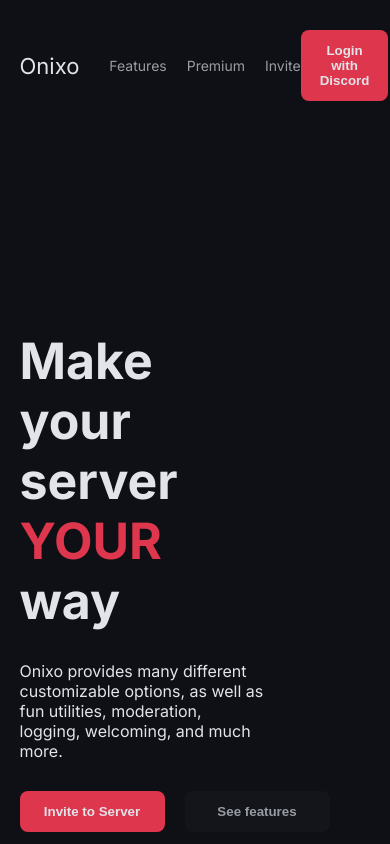
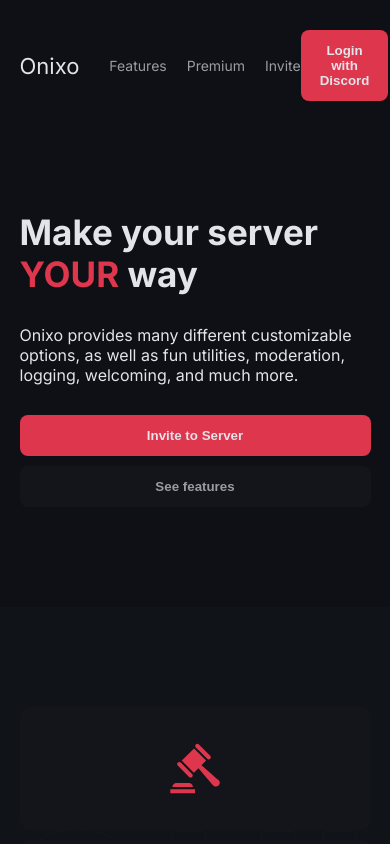
Before and after one commit to Poxie/onixo-new, a Next.js app in the folder frontend/: page / in a window 390 px wide. Shown: the top 844 px of the page. Built offline with nearby package versions, Linux system fonts and the light colour scheme.

Commit message:
Made home header responsive

```diff
--- a/frontend/components/home/Home.module.scss
+++ b/frontend/components/home/Home.module.scss
@@ -2,7 +2,7 @@
     width: var(--width-main);
     max-width: var(--width-main-max);
     margin: 0 auto;
-    padding: 200px 0;
+    padding: 160px 0;
 }
 .header, .sub-header {
     width: 70%;
@@ -245,6 +245,12 @@
     }
 }
 @media (max-width: 750px) {
+    .header-container {
+        padding: 80px 0 100px;
+    }
+    .header, .sub-header {
+        width: 100%;
+    }
     .tile img {
         width: 260px;
     }
@@ -258,6 +264,13 @@
     }
 }
 @media (max-width: 500px) {
+    .header {
+        font-size: 35px;
+    }
+    .header-buttons {
+        flex-direction: column;
+        gap: var(--spacing-quinary);
+    }
     .action-list {
         --row-amount: 1;
     }
```
